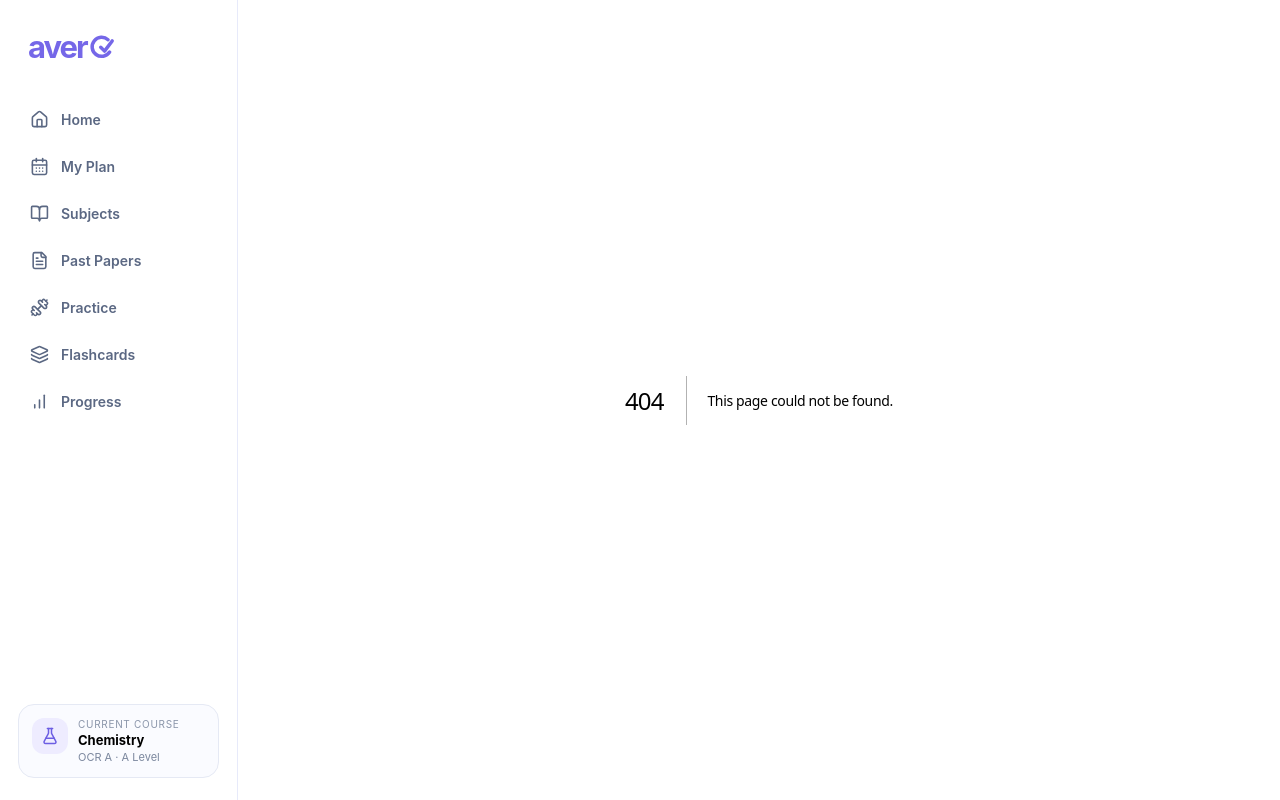
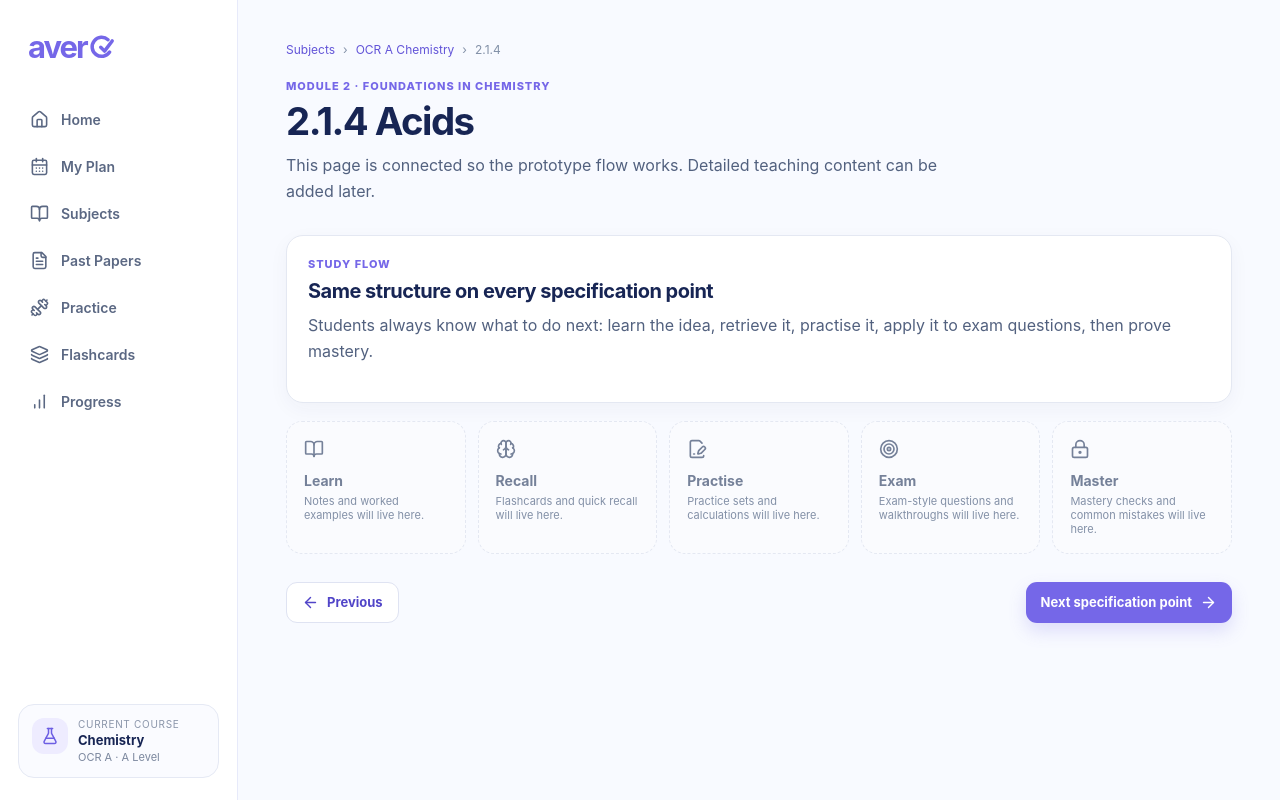
Before and after one commit to s19-netizen/avero, a Next.js app: page /chemistry/ocr-a/2-1-4 in a window 1280 px wide. Before the commit this address had no page. Built offline with nearby package versions, Linux system fonts and the light colour scheme.

Commit message:
Connect 2.1.4 placeholder page

```diff
--- /dev/null
+++ b/app/chemistry/ocr-a/2-1-4/page.tsx
@@ -0,0 +1,5 @@
+import { PlaceholderSpec } from "@/components/PlaceholderSpec";
+
+export default function AcidsPage() {
+  return <PlaceholderSpec code="2.1.4" title="Acids" previous="/chemistry/ocr-a/2-1-3" next="/chemistry/ocr-a/2-1-5" />;
+}
```
